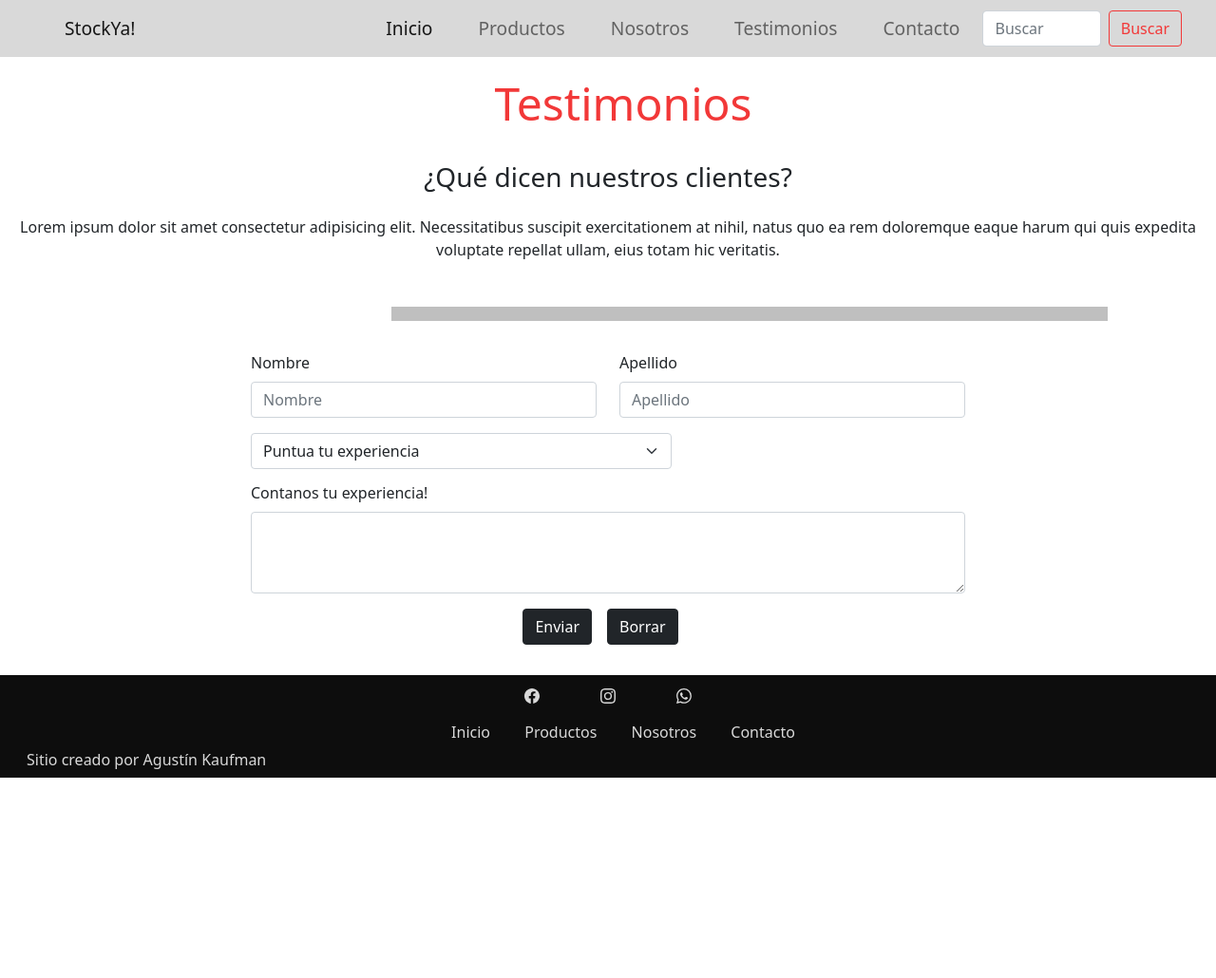
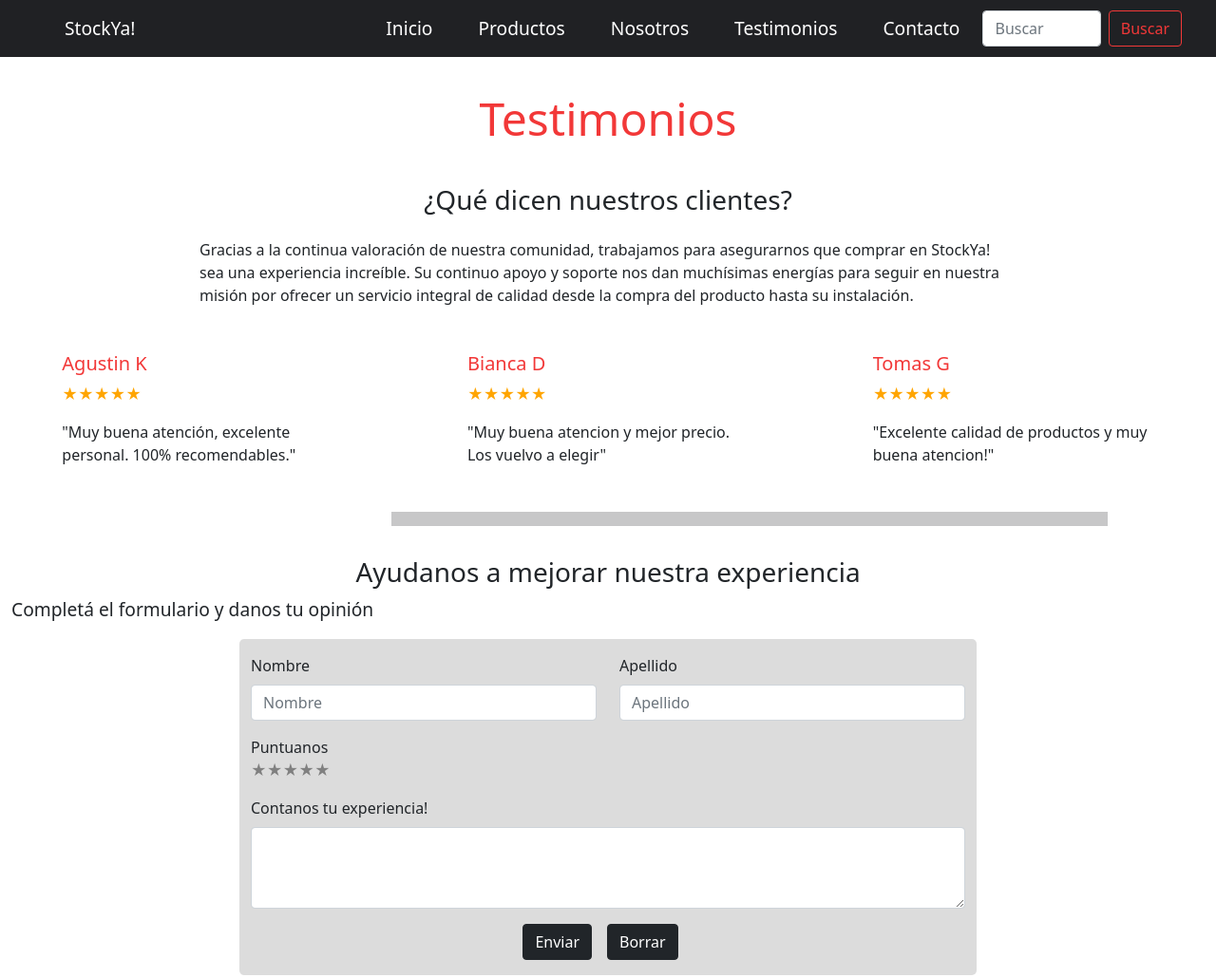
Before and after one commit to AgusKauf/web-StockYa, a website: page pages/testimonios.html in a window 1280 px wide. Shown: the top 1030 px of the page at 95% size. Before the commit the page ends 819 px from the top, so only its background shows below. Drawn offline with nearby package versions, Linux system fonts and the light colour scheme.

Commit message:
sass+mejoras css

```diff
--- a/_variables.scss
+++ b/_variables.scss
@@ -1,4 +1,4 @@
-$color_1 #F23838
-$color_2 #D9D9D9
-$color_3 #202124
-$color_4 #8C8C8C
+$color_1: #F23838;
+$color_2: #D9D9D9;
+$color_3: #202124;
+$color_4: #8C8C8C;
--- a/pages/testimonios.html
+++ b/pages/testimonios.html
@@ -22,16 +22,8 @@
 
     <header class="row navbar">
     <!--menu navegador-->
-<!--     <h3 class="navbar_titulo">Stock Ya!</h3> -->
-<!--         <ul class="navbar_items">
-            <li><a href="../index.html">Inicio</a></li>
-            <li><a href="../pages/productos.html">Productos</a></li>
-            <li><a href="../pages/nosotros.html">Nosotros</a></li>
-            <li><a href="testimonios.html">Testimonios</a></li>
-            <li><a href="../pages/contacto.html">Contacto</a></li>
-        </ul> -->
 
-        <nav class="barra col-sm-12 col-md-12 col-lg-12 navbar navbar-expand-lg navbar-light bg-light">
+        <nav class="col-sm-12 col-md-12 col-lg-12 navbar navbar-expand-lg navbar-light bg-light">
             <div class="navegador container-fluid">
               <a class="navbar-brand" href="#">StockYa!</a>
               <button class="navbar-toggler" type="button" data-bs-toggle="collapse" data-bs-target="#navbarSupportedContent" aria-controls="navbarSupportedContent" aria-expanded="false" aria-label="Toggle navigation">
@@ -56,7 +48,7 @@
                   </li>
                 </ul>
                 <form class="d-flex">
-                  <input class="form-control me-2" type="search" placeholder="Buscar" aria-label="Search">
+                  <input class="btn1 form-control me-2" type="search" placeholder="Buscar" aria-label="Search">
                   <button class="btn btn-outline-success btn2" type="submit">Buscar</button>
                 </form>
               </div>
@@ -65,36 +57,87 @@
 
     </header>
 
-    <div class="row">
+    <div class="container">
         <h1 class="titulo_test">Testimonios</h1>
+        <h3 class="quienes_titulo">¿Qué dicen nuestros clientes?</h3>
+        <p class="row testi_parra">Gracias a la continua valoración de nuestra comunidad, trabajamos para asegurarnos que comprar en StockYa! sea una experiencia increíble. Su continuo apoyo y soporte nos dan muchísimas energías para seguir en nuestra misión por ofrecer un servicio integral de calidad desde la compra del producto hasta su instalación.</p>
+    </div>
 
-        <h3 class="quienes_titulo">¿Qué dicen nuestros clientes?</h3>
-        <p class="quienes_parra">Lorem ipsum dolor sit amet consectetur adipisicing elit. Necessitatibus suscipit exercitationem at nihil, natus quo ea rem doloremque eaque harum qui quis expedita voluptate repellat ullam, eius totam hic veritatis.</p>
+    <div class="row testimonios">
+      <article class="col-lg-3">
+        <h5 class="nombre_t">Agustin K</h5>
+        <ul class="puntuacion">
+          <li>★</li>
+          <li>★</li>
+          <li>★</li>
+          <li>★</li>
+          <li>★</li>
+        </ul>
+        <p>"Muy buena atención, excelente personal. 100% recomendables."</p>
+      </article>
+
+      <article class="col-lg-3">
+        <h5 class="nombre_t">Bianca D</h5>
+        <ul class="puntuacion">
+          <li>★</li>
+          <li>★</li>
+          <li>★</li>
+          <li>★</li>
+          <li>★</li>
+        </ul>
+        <p>"Muy buena atencion y mejor precio. Los vuelvo a elegir"</p>
+      </article>
+
+      <article class="col-lg-3">
+        <h5 class="nombre_t">Tomas G</h5>
+        <ul class="puntuacion">
+          <li>★</li>
+          <li>★</li>
+          <li>★</li>
+          <li>★</li>
+          <li>★</li>
+        </ul>
+        <p>"Excelente calidad de productos y muy buena atencion!"</p>
+      </article>
+
     </div>
 
 
     <hr class="separador">
 
+    <div class="titulo_form">
+      <h3>Ayudanos a mejorar nuestra experiencia</h3>
+      <p>Completá el formulario y danos tu opinión</p>
+    </div>
+
+
     <div class="row formulario_t">
 
     <div class="mb-3 col-lg-6">
-        <label for="exampleFormControlInput1" class="form-label">Nombre</label>
+        <label for="exampleFormControlInput1" class="form-label nombre">Nombre</label>
         <input type="nombre" class="form-control" id="exampleFormControlInput1" placeholder="Nombre">
       </div>
 
       <div class="mb-3 col-lg-6">
-        <label for="exampleFormControlInput1" class="form-label">Apellido</label>
+        <label for="exampleFormControlInput1" class="form-label nombre">Apellido</label>
         <input type="apellido" class="form-control" id="exampleFormControlInput1" placeholder="Apellido">
       </div>
 
-      <select id="puntaje" class="form-select col-lg-6" aria-label="Default select example">
-        <option selected>Puntua tu experiencia</option>
-        <option value="1">1</option>
-        <option value="2">2</option>
-        <option value="3">3</option>
-        <option value="4">4</option>
-        <option value="5">5</option>
-      </select>
+      <div>
+      <label for="estrellas">Puntuanos</label>
+      <p class="clasificacion">
+          <input id="radio1" type="radio" name="estrellas" value="5"><!--
+        --><label for="radio1">★</label><!--
+        --><input id="radio2" type="radio" name="estrellas" value="4"><!--
+        --><label for="radio2">★</label><!--
+        --><input id="radio3" type="radio" name="estrellas" value="3"><!--
+        --><label for="radio3">★</label><!--
+        --><input id="radio4" type="radio" name="estrellas" value="2"><!--
+        --><label for="radio4">★</label><!--
+        --><input id="radio5" type="radio" name="estrellas" value="1"><!--
+        --><label for="radio5">★</label>
+      </p>
+      </div>
 
       <div class="mb-3 col-lg-12">
         <label for="exampleFormControlTextarea1" class="form-label">Contanos tu experiencia!</label>
--- a/scss/_contacto.scss
+++ b/scss/_contacto.scss
@@ -8,7 +8,7 @@
             font-size: 3rem;
             margin: 1rem;
             text-align: center;
-            padding-top: 4rem;
+            padding: 6rem 0rem 2rem 0rem;
         }
 }
 
@@ -30,3 +30,8 @@
     margin-right: 2rem;
     margin-left: 2rem;
 }
+
+.icon_ubi{
+    height: 100px;
+    width: 100px;
+}
--- a/scss/_index.scss
+++ b/scss/_index.scss
@@ -8,7 +8,7 @@ nav{
 
 .navbar{
 
-    background-color: $color_2;
+    background-color: $color_3 !important;
     text-align: center;
     height: 60px;
     width: 100%;
@@ -16,10 +16,11 @@ nav{
     align-items: center;
     justify-content: space-around;
     position: fixed;
+    z-index: 1;
 
         a{
             text-decoration: none;
-            color: $color_3 ;
+            color: white!important;
             padding: 2rem;
             font-size: 1.2rem;
         }
@@ -53,6 +54,15 @@ nav{
         }
 }
 
+.btn1{
+    transition: all 0s;
+}
+
+.btn1:focus{
+    border-color: $color_1;
+}
+
+
 .btn2{
 
     color: $color_1;
@@ -78,10 +88,10 @@ nav{
 
 .titulo_index{
 
-    $color_1;
+    color: $color_1;
     text-align: center;
     font-size: 4rem;
-    padding: 4rem 1.5rem 1.5rem 1.5rem;
+    padding: 6rem 1.5rem 1.5rem 1.5rem;
 }
 
 .subtitulo_index{
@@ -122,7 +132,7 @@ nav{
     margin-right: 25rem;
     margin-top: 2rem;
     margin-bottom: 2rem;
-    color: $color_3;
+    color: #202124;
 }
 
 .content-box-gray {
@@ -169,7 +179,7 @@ nav{
 }
 
 .icon_check{
-    color: $color_3;
+    color: #202124;
     margin-right: 4rem;
 }
 
--- a/scss/_nosotros.scss
+++ b/scss/_nosotros.scss
@@ -2,7 +2,7 @@
     display: flex;
     justify-content: center;
     align-items: center;
-    padding: 4rem;
+    padding: 6rem 0rem 2rem 0rem;
 
         h1{
             color: #F23838;
@@ -26,7 +26,7 @@
 }
 
 .quienes_parra{
-    text-align: center;
+    text-align: left;
 }
 
 .imagen_nos{
@@ -49,6 +49,8 @@
 }
 
 #showroom_titulo{
+    display: flex;
+    justify-content: center;
     text-align: center;
     padding: 2rem;
 }
--- a/scss/_productos.scss
+++ b/scss/_productos.scss
@@ -10,7 +10,7 @@
             text-align: center;
             font-size: 3rem;
             margin: 1rem;
-            padding-top: 4rem;
+            padding: 6rem 0rem 2rem 0rem;
         }
 
         h3{
@@ -25,8 +25,12 @@
     display: flex;
     flex-wrap: wrap;
     flex-direction: column;
-    align-items: flex-start;
-    height: 771.19px;
+    align-items: center;
+    height: /* 771.19px */ 300px;
+    background-color: $color_2;
+    border-radius: 5px;
+    border: solid;
+    margin-top: 1.85rem;
 
         h4{
             font-size: 2rem;
@@ -40,6 +44,7 @@
 .cat_list{
     display: inline-block;
     list-style-type: none;
+    padding-left: 0rem;
 
         li{
             padding: 0rem 0.5rem 0.5rem 0.5rem;
@@ -54,10 +59,10 @@
 
 .card_prod{
     text-align: center;
-    margin: 1rem 1.5rem 0rem 1.5rem;
+    margin: 1rem 0rem 0rem 1.5rem;
     display: flex;
     flex-wrap: wrap;
-    align-items: center;
+    align-items: flex-start;
     justify-content: space-around;
 }
 
--- a/scss/_testimonios.scss
+++ b/scss/_testimonios.scss
@@ -1,9 +1,48 @@
 .titulo_test{
     color: #F23838;
     font-size: 3rem;
-    margin: 1rem;
     text-align: center;
-    padding-top: 4rem;
+    padding: 6rem 0rem 1rem 0rem;
+}
+
+.testi_parra{
+    margin-right: 8rem;
+    margin-left: 8rem;
+
+}
+
+.testimonios{
+    display: flex;
+    align-items: center;
+    justify-content: space-around;
+    margin-top: 3rem;
+    margin-bottom: 2rem;
+}
+
+.puntuacion{
+    display: flex;
+    justify-content: left;
+    padding-left: 0rem;
+    li{
+        display: inline-block;
+        color: orange;
+    }
+}
+
+.nombre_t{
+
+    color: $color_1;
+}
+
+.titulo_form{
+
+    h3{
+        text-align: center;
+    }
+
+    p{
+        font-size: 1.2rem;
+    }
 }
 
 .form_titulo{
@@ -25,18 +64,33 @@
 .formulario_t{
     margin-left: 15rem;
     margin-right: 15rem;
+    margin-bottom: 2rem;
+    background-color: gainsboro;
+    border-radius: 5px;
+
+        div .nombre{
+            padding-top: 1rem;
+        }
 }
 
-#puntaje{
-    width: 443px;
-    margin-left: 12px;
-    margin-bottom: 13px;
+.clasificacion{
+    direction: rtl;/* right to left */
+    unicode-bidi: bidi-override;/* bidi de bidireccional */
+    display: flex;
+    justify-content: left;
 }
+.clasificacion label{color:grey;}
+.clasificacion label:hover{color:orange;}
+
+.clasificacion label:hover ~ label{color:orange;}
+
+.clasificacion input[type = "radio"]:checked ~ label{color:orange;}
+.clasificacion input[type = "radio"]{display:none;}
 
 .boton{
     display: flex;
     justify-content: center;
-    padding-bottom: 2rem;
+    padding-bottom: 1rem;
 
         button{
             margin-right: 1rem;
--- a/scss/styles.scss
+++ b/scss/styles.scss
@@ -1,9 +1,12 @@
+@import "variables";
 @import "index";
 @import "productos";
 @import "nosotros";
 @import "testimonios";
 @import "contacto";
 
+
+
 a:active {
     position: relative;
     top: 2px;
```
Also changed, not shown: index.html (+5 -2 lines), pages/contacto.html (+7 -12 lines), pages/nosotros.html (+18 -26 lines), pages/productos.html (+8 -18 lines), css/styles.css, images/Institucional.png (added), 1 other file.
